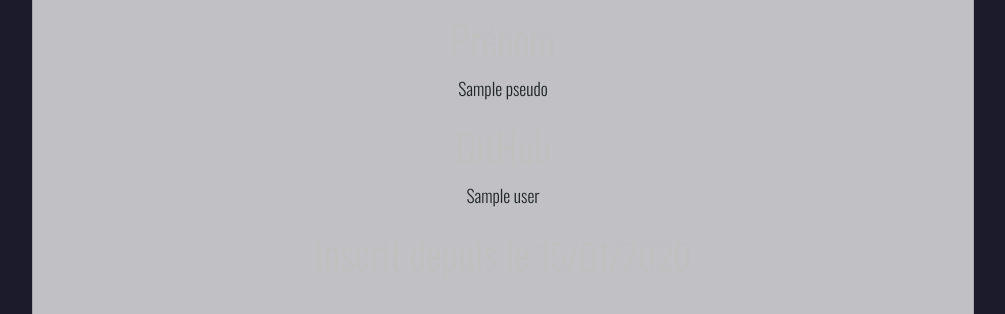
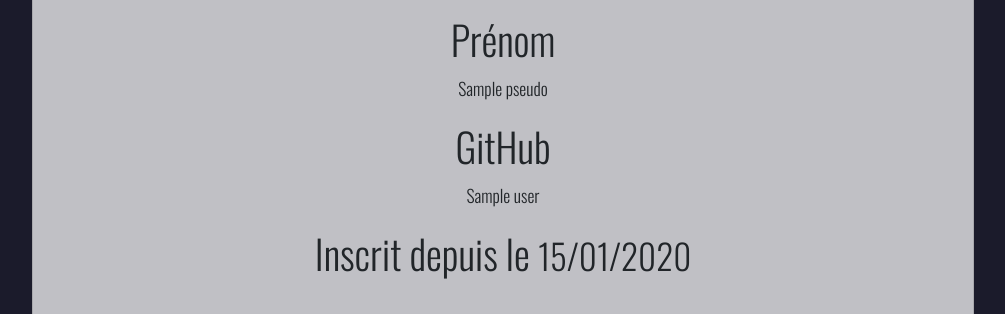
Before and after one commit to afeynaud/bordeaux2021-php-hackathon1-blind-up, a PHP site: template src/View/profil/profil.html.twig in a window 1280 px wide. Shown: the part 462-776 px from the top of the page, without its empty margins (137-1142 px from the left). Run offline with PHP 8.4, Linux system fonts and the light colour scheme; the template is opened without the code that fills it: most values are stand-ins (such as "Sample title", 1, 10 or a date in 2020); some libraries are stand-ins or nearby versions.

Commit message:
modif front profil

```diff
--- a/src/View/profil/profil.html.twig
+++ b/src/View/profil/profil.html.twig
@@ -14,15 +14,15 @@
                 <img src="https://avatars.githubusercontent.com/{{ user_data.github }}" class="rounded-pill" width="150px" height="150px" alt="profile">
             </div>
             <ul class="list-group disabled card-text text-justify mt-3">
-                <li  class="list-group disabled fs-5 lh-lg"><h1 class="display-6">Prénom</h1><small>{{ user_data.pseudo }}</small></li>
+                <li  class="list-group disabled fs-5 lh-lg"><h1 class="display-6 text-dark">Prénom</h1><small>{{ user_data.pseudo }}</small></li>
                 {% if session.register.id == user_data.id %}
-                    <li class="list-group disabled fs-5 lh-lg"> <h1 class="display-6 mt-3">Email </h1> <small>{{ user_data.mail }}</small></li>
+                    <li class="list-group disabled fs-5 lh-lg"> <h1 class="display-6 mt-3 text-dark">Email </h1> <small>{{ user_data.mail }}</small></li>
                 {% endif %}
-                <li  class="list-group disabled fs-5 lh-lg"> <h1 class="display-6 mt-3">GitHub </h1> <small>{{ user_data.github_name }}</small></li>
-                <li class="list-group disabled fs-5 lh-lg"><h1 class="display-6 mt-3">Inscrit depuis le  <small>{{ user_data.created_at | date("d/m/Y") }}</small></h1></li>
+                <li  class="list-group disabled fs-5 lh-lg"> <h1 class="display-6 mt-3 text-dark">GitHub </h1> <small>{{ user_data.github_name }}</small></li>
+                <li class="list-group disabled fs-5 lh-lg"><h1 class="display-6 mt-3 text-dark">Inscrit depuis le  <small>{{ user_data.created_at | date("d/m/Y") }}</small></h1></li>
             </ul>
         </div>
-    <div class="container text-center mt-3">
-        <img src="https://zupimages.net/up/21/47/pgdp.jpg" style="width:40%" height="auto">
+    <div class="container justify-content-center mt-3 mb-4">
+        <img src="https://zupimages.net/up/21/47/pgdp.jpg" style="width:30%" height="auto">
     </div>
 {% endblock %}
```
